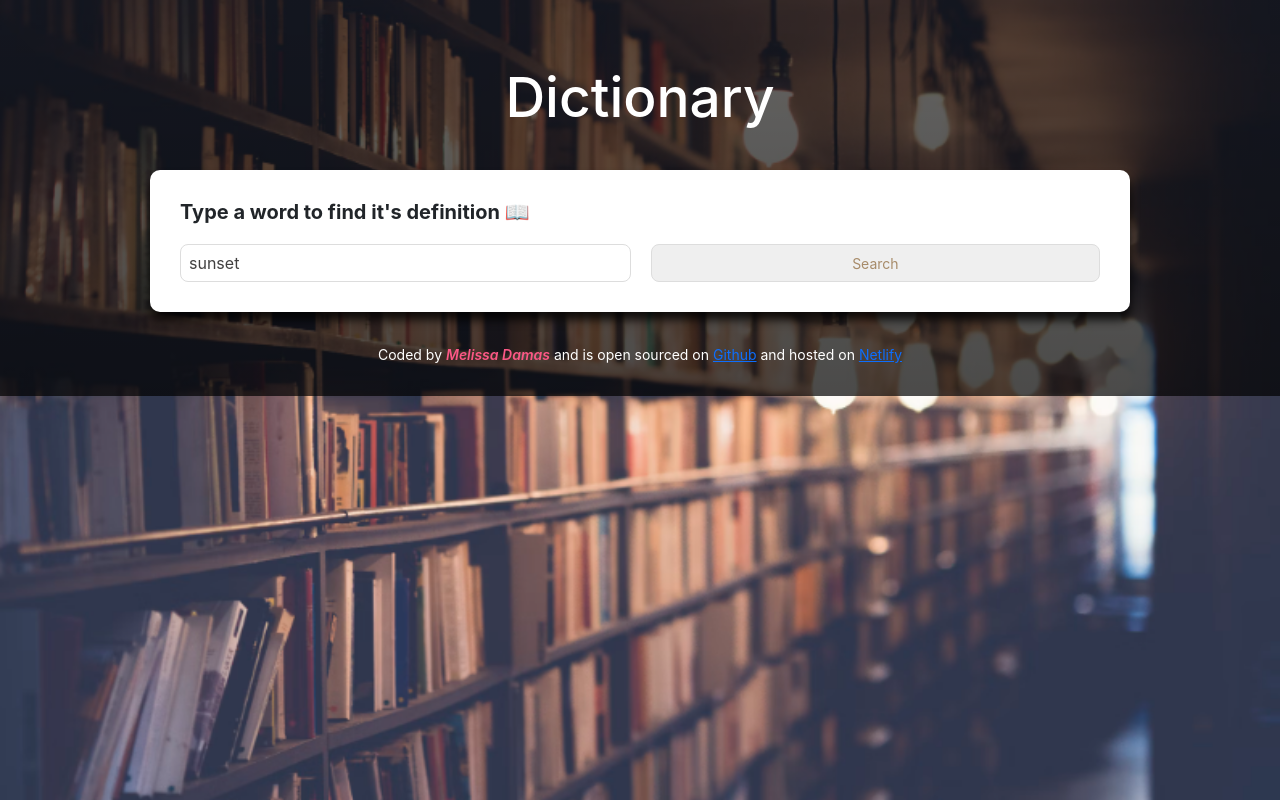
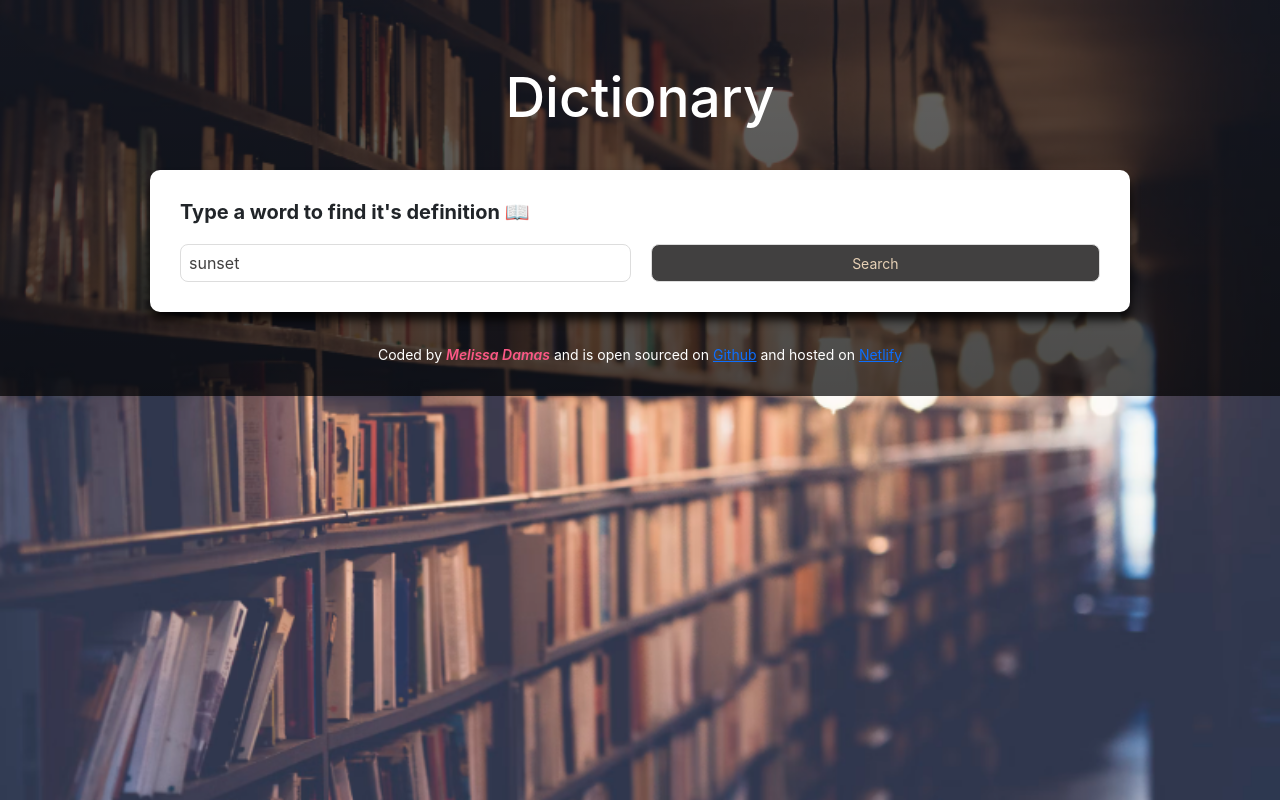
Before and after one commit to m-damas/dictionary-project, a React (Create React App) app: page / in a window 1280 px wide. Built offline with nearby package versions, Linux system fonts and the light colour scheme; no server answers.

Commit message:
updated button color

```diff
--- a/src/Dictionary.css
+++ b/src/Dictionary.css
@@ -24,7 +24,9 @@ header.App-header {
   display: inline-block;
   padding: 10px 5px;
   border-radius: 8px;
-  color: rgb(167, 139, 105);
+  color: rgb(230, 208, 181);
+  background: #414040;
+  font-weight: 400;
 }
 
 .Dictionary h2 {
```
